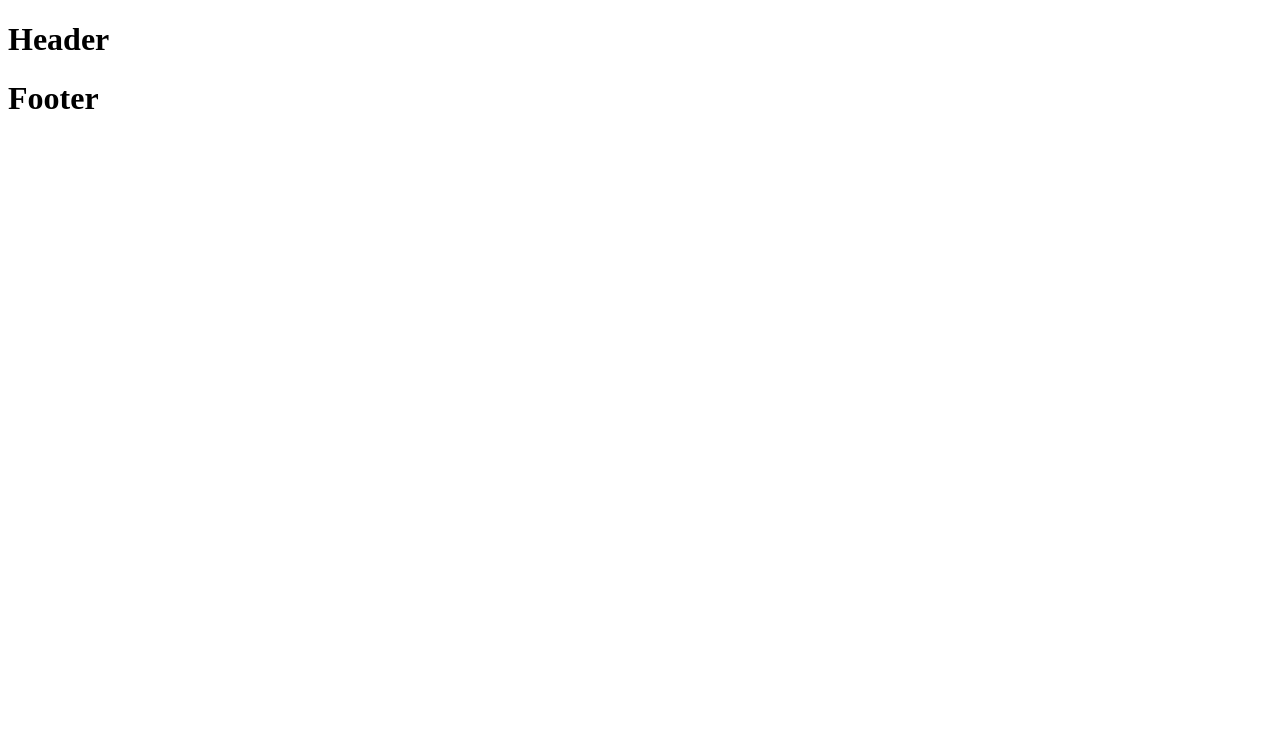
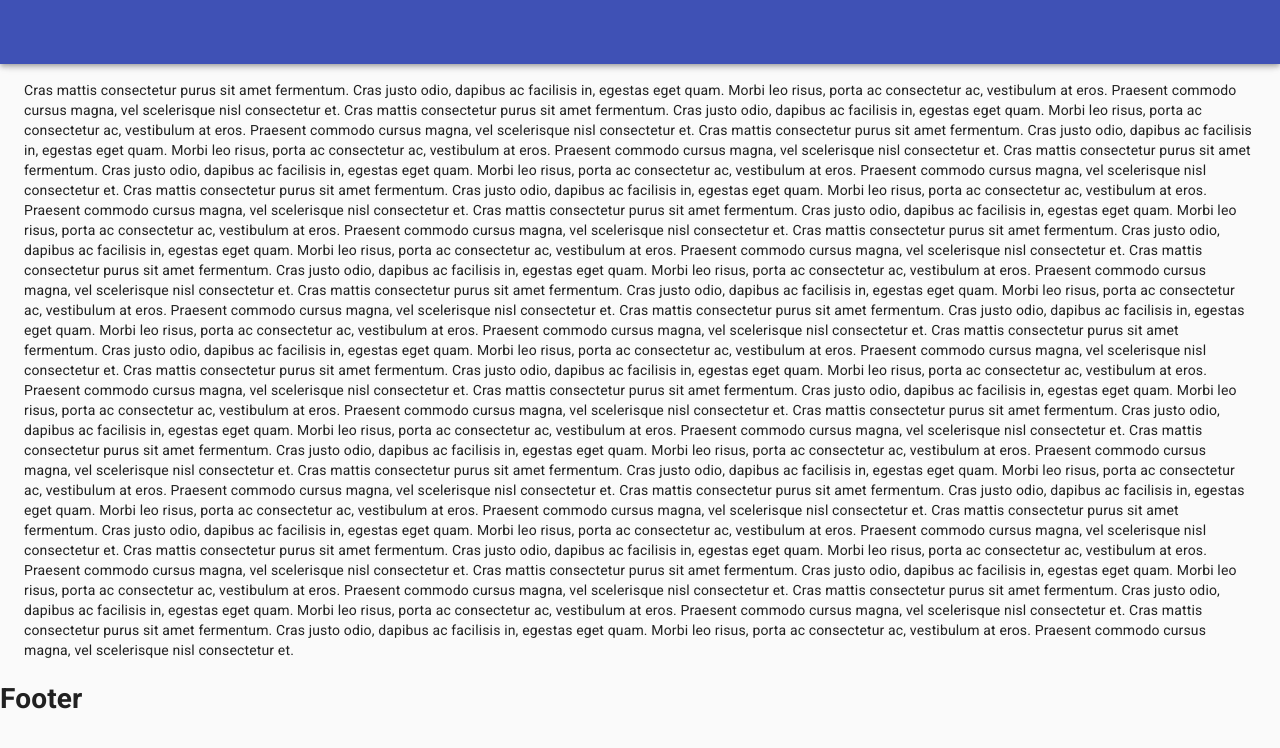
Before and after one commit to Kerosz/reddit-client, a React (Create React App) app: page / in a window 1280 px wide. Shown: the top 748 px of the page. Built offline with nearby package versions, Linux system fonts and the light colour scheme; the HTML template or start-up script is replaced by a standard one.

Commit message:
pushing latest

```diff
--- a/package.json
+++ b/package.json
@@ -18,10 +18,13 @@
     "url": "https://github.com/Kerosz/reddit-redesign/issues"
   },
   "dependencies": {
-    "@reduxjs/toolkit": "^1.5.0",
     "react": "^17.0.1",
     "react-dom": "^17.0.1",
     "react-redux": "^7.2.2",
+    "@reduxjs/toolkit": "^1.5.0",
+    "@material-ui/core": "^4.11.2",
+    "@material-ui/icons": "^4.11.2",
+    "prop-types": "^15.7.2",
     "react-scripts": "^4.0.1"
   },
   "devDependencies": {
--- a/public/index.html
+++ b/public/index.html
@@ -4,6 +4,11 @@
     <meta charset="UTF-8" />
     <meta name="viewport" content="width=device-width, initial-scale=1.0" />
     <title>Reddit Client</title>
+
+    <link
+      rel="stylesheet"
+      href="https://fonts.googleapis.com/css?family=Roboto:300,400,500,700&display=swap"
+    />
   </head>
   <body>
     <div id="root"></div>
--- /dev/null
+++ b/src/components/Header/branding.jsx
@@ -0,0 +1,38 @@
+import React from 'react';
+
+const Branding = () => {
+  return (
+    <a aria-label="Home" class="_30BbATRhFv3V83DHNDjJAO" href="/">
+      <svg
+        xmlns="http://www.w3.org/2000/svg"
+        viewBox="0 0 20 20"
+        class="_1O4jTk-dZ-VIxsCuYB6OR8"
+      >
+        <g>
+          <circle fill="#FF4500" cx="10" cy="10" r="10"></circle>
+          <path
+            fill="#FFF"
+            d="M16.67,10A1.46,1.46,0,0,0,14.2,9a7.12,7.12,0,0,0-3.85-1.23L11,4.65,13.14,5.1a1,1,0,1,0,.13-0.61L10.82,4a0.31,0.31,0,0,0-.37.24L9.71,7.71a7.14,7.14,0,0,0-3.9,1.23A1.46,1.46,0,1,0,4.2,11.33a2.87,2.87,0,0,0,0,.44c0,2.24,2.61,4.06,5.83,4.06s5.83-1.82,5.83-4.06a2.87,2.87,0,0,0,0-.44A1.46,1.46,0,0,0,16.67,10Zm-10,1a1,1,0,1,1,1,1A1,1,0,0,1,6.67,11Zm5.81,2.75a3.84,3.84,0,0,1-2.47.77,3.84,3.84,0,0,1-2.47-.77,0.27,0.27,0,0,1,.38-0.38A3.27,3.27,0,0,0,10,14a3.28,3.28,0,0,0,2.09-.61A0.27,0.27,0,1,1,12.48,13.79Zm-0.18-1.71a1,1,0,1,1,1-1A1,1,0,0,1,12.29,12.08Z"
+          ></path>
+        </g>
+      </svg>
+      <svg
+        class="_1bWuGs_1sq4Pqy099x_yy-"
+        viewBox="0 0 57 18"
+        xmlns="http://www.w3.org/2000/svg"
+      >
+        <g fill="#1c1c1c">
+          <path d="M54.63,16.52V7.68h1a1,1,0,0,0,1.09-1V6.65a1,1,0,0,0-.93-1.12H54.63V3.88a1.23,1.23,0,0,0-1.12-1.23,1.2,1.2,0,0,0-1.27,1.11V5.55h-1a1,1,0,0,0-1.09,1v.07a1,1,0,0,0,.93,1.12h1.13v8.81a1.19,1.19,0,0,0,1.19,1.19h0a1.19,1.19,0,0,0,1.25-1.12A.17.17,0,0,0,54.63,16.52Z"></path>
+          <circle fill="#FF4500" cx="47.26" cy="3.44" r="2.12"></circle>
+          <path d="M48.44,7.81a1.19,1.19,0,1,0-2.38,0h0v8.71a1.19,1.19,0,0,0,2.38,0Z"></path>
+          <path d="M30.84,1.19A1.19,1.19,0,0,0,29.65,0h0a1.19,1.19,0,0,0-1.19,1.19V6.51a4.11,4.11,0,0,0-3-1.21c-3.1,0-5.69,2.85-5.69,6.35S22.28,18,25.42,18a4.26,4.26,0,0,0,3.1-1.23,1.17,1.17,0,0,0,1.47.8,1.2,1.2,0,0,0,.85-1.05ZM25.41,15.64c-1.83,0-3.32-1.77-3.32-4s1.48-4,3.32-4,3.31,1.78,3.31,4-1.47,3.95-3.3,3.95Z"></path>
+          <path d="M43.28,1.19A1.19,1.19,0,0,0,42.09,0h0a1.18,1.18,0,0,0-1.18,1.19h0V6.51a4.15,4.15,0,0,0-3-1.21c-3.1,0-5.69,2.85-5.69,6.35S34.72,18,37.86,18A4.26,4.26,0,0,0,41,16.77a1.17,1.17,0,0,0,1.47.8,1.19,1.19,0,0,0,.85-1.05ZM37.85,15.64c-1.83,0-3.31-1.77-3.31-4s1.47-4,3.31-4,3.31,1.78,3.31,4-1.47,3.95-3.3,3.95Z"></path>
+          <path d="M17.27,12.44a1.49,1.49,0,0,0,1.59-1.38v-.15a4.81,4.81,0,0,0-.1-.85A5.83,5.83,0,0,0,13.25,5.3c-3.1,0-5.69,2.85-5.69,6.35S10.11,18,13.25,18a5.66,5.66,0,0,0,4.39-1.84,1.23,1.23,0,0,0-.08-1.74l-.11-.09a1.29,1.29,0,0,0-1.58.17,3.91,3.91,0,0,1-2.62,1.12A3.54,3.54,0,0,1,10,12.44h7.27Zm-4-4.76a3.41,3.41,0,0,1,3.09,2.64H10.14A3.41,3.41,0,0,1,13.24,7.68Z"></path>
+          <path d="M7.68,6.53a1.19,1.19,0,0,0-1-1.18A4.56,4.56,0,0,0,2.39,6.91V6.75A1.2,1.2,0,0,0,0,6.75v9.77a1.23,1.23,0,0,0,1.12,1.24,1.19,1.19,0,0,0,1.26-1.1.66.66,0,0,0,0-.14v-5A3.62,3.62,0,0,1,5.81,7.7a4.87,4.87,0,0,1,.54,0h.24A1.18,1.18,0,0,0,7.68,6.53Z"></path>
+        </g>
+      </svg>
+    </a>
+  );
+};
+
+export default Branding;
--- a/src/components/Header/index.jsx
+++ b/src/components/Header/index.jsx
@@ -1,5 +1,52 @@
-import React from "react";
+import React from 'react';
+import PropTypes from 'prop-types';
+import AppBar from '@material-ui/core/AppBar';
+import Toolbar from '@material-ui/core/Toolbar';
+import CssBaseline from '@material-ui/core/CssBaseline';
+import useScrollTrigger from '@material-ui/core/useScrollTrigger';
+import Box from '@material-ui/core/Box';
+import Container from '@material-ui/core/Container';
+import Slide from '@material-ui/core/Slide';
+import Branding from './branding';
+
+function hideOnScroll({ children }) {
+  const trigger = useScrollTrigger({ target: window ? window() : undefined });
+
+  return (
+    <Slide appear={false} direction="down" in={!trigger}>
+      {children}
+    </Slide>
+  );
+}
 
 export default function Header() {
-  return <h1>Header</h1>;
+  return (
+    <>
+      <CssBaseline />
+      <hideOnScroll>
+        <AppBar>
+          <Toolbar>
+            <Branding />
+          </Toolbar>
+        </AppBar>
+      </hideOnScroll>
+      <Toolbar />
+      <Container>
+        <Box my={2}>
+          {[...new Array(22)]
+            .map(
+              () => `Cras mattis consectetur purus sit amet fermentum.
+Cras justo odio, dapibus ac facilisis in, egestas eget quam.
+Morbi leo risus, porta ac consectetur ac, vestibulum at eros.
+Praesent commodo cursus magna, vel scelerisque nisl consectetur et.`,
+            )
+            .join('\n')}
+        </Box>
+      </Container>
+    </>
+  );
 }
+
+hideOnScroll.propTypes = {
+  children: PropTypes.element.isRequired,
+};
```
Also changed, not shown: public/images/branding.png (added), 1 other file (tests, documents, lock files or other folders).
